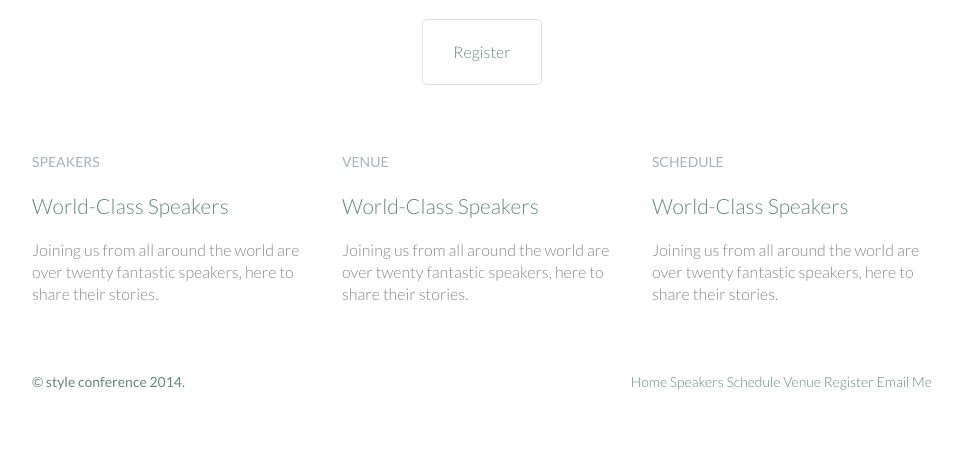
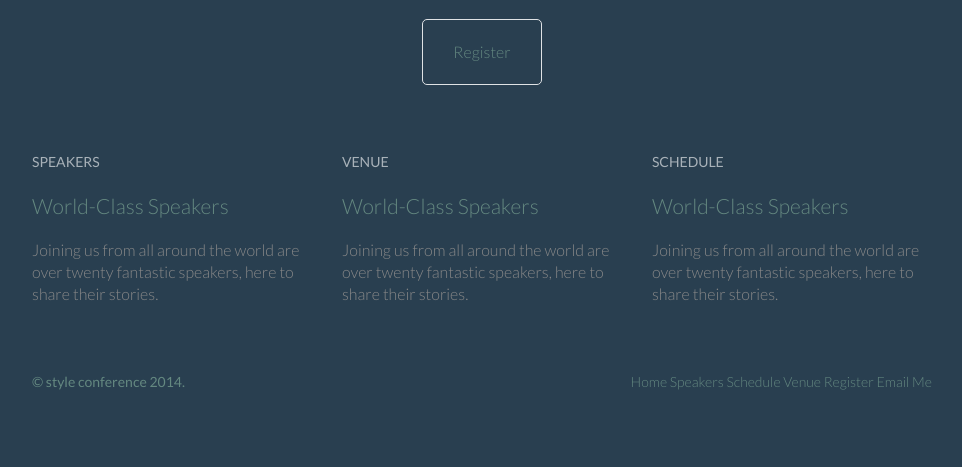
Before and after one commit to Isreal-ogbu/Meta-projects, a plain HTML site: page project1/index.html in a window 1280 px wide. Shown: the part 333-800 px from the top of the page, without its empty margins (158-1120 px from the left). Drawn offline with Linux system fonts and the light colour scheme.

Commit message:
Adding background color

```diff
--- a/project1/assets/stylesheets/main.css
+++ b/project1/assets/stylesheets/main.css
@@ -48,6 +48,7 @@ table {
 /* Custom styling */
 
 body {
+  background-color: #293f50;
   color: #888;
   font: 300 16px/22px "Lato", "Open Sans", "Helvetica Neue", Helvetica, Arial, sans-serif;
 }
```
